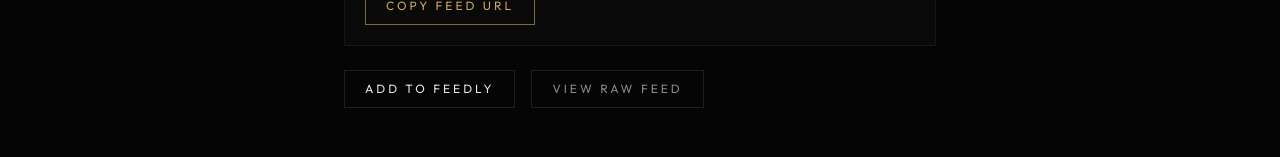
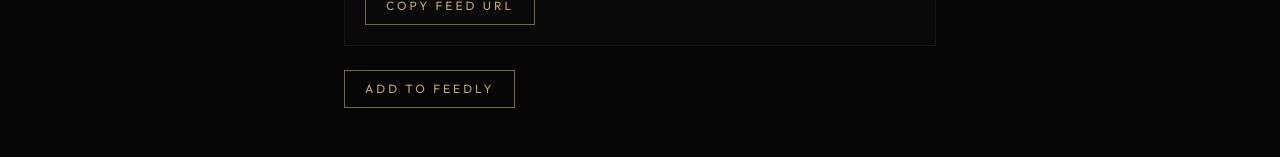
Before and after one commit to surinenibharani/darth-grapher, a Next.js app: page /feed in a window 1280 px wide. Shown: the part 416-573 px from the top of the page. Built offline with nearby package versions, Linux system fonts and the light colour scheme; no server answers.

Commit message:
Implement HTML redirection in GET request of feed route and update FeedSubscribeActions styling. The GET function now checks for HTML requests and redirects accordingly, enhancing user experience. Updated button styles for better visibility and interaction.

```diff
--- a/src/app/feed.xml/route.ts
+++ b/src/app/feed.xml/route.ts
@@ -1,3 +1,4 @@
+import { NextResponse } from "next/server";
 import { getRecentPostsForFeed } from "@/lib/instagram-latest";
 import { absoluteUrl } from "@/lib/metadata";
 
@@ -36,7 +37,15 @@
 </rss>`;
 }
 
-export async function GET() {
+export async function GET(req: Request) {
+  const accept = req.headers.get("accept") ?? "";
+  const wantsHtml =
+    accept.includes("text/html") && !accept.includes("application/rss+xml");
+
+  if (wantsHtml) {
+    return NextResponse.redirect(new URL("/feed", req.url));
+  }
+
   const siteUrl = absoluteUrl().replace(/\/$/, "");
 
   try {
--- a/src/components/FeedSubscribeActions.tsx
+++ b/src/components/FeedSubscribeActions.tsx
@@ -43,15 +43,9 @@
           href={feedlyUrl}
           target="_blank"
           rel="noopener noreferrer"
-          className="border border-white/10 px-5 py-2.5 font-sans text-xs uppercase tracking-widest text-ivory transition-all hover:border-gold hover:text-gold"
+          className="border border-gold/60 px-5 py-2.5 font-sans text-xs uppercase tracking-widest text-gold transition-all hover:bg-gold hover:text-void"
         >
           Add to Feedly
-        </a>
-        <a
-          href={feedUrl}
-          className="border border-white/10 px-5 py-2.5 font-sans text-xs uppercase tracking-widest text-mist transition-all hover:border-gold hover:text-gold"
-        >
-          View raw feed
         </a>
       </div>
     </div>
```
